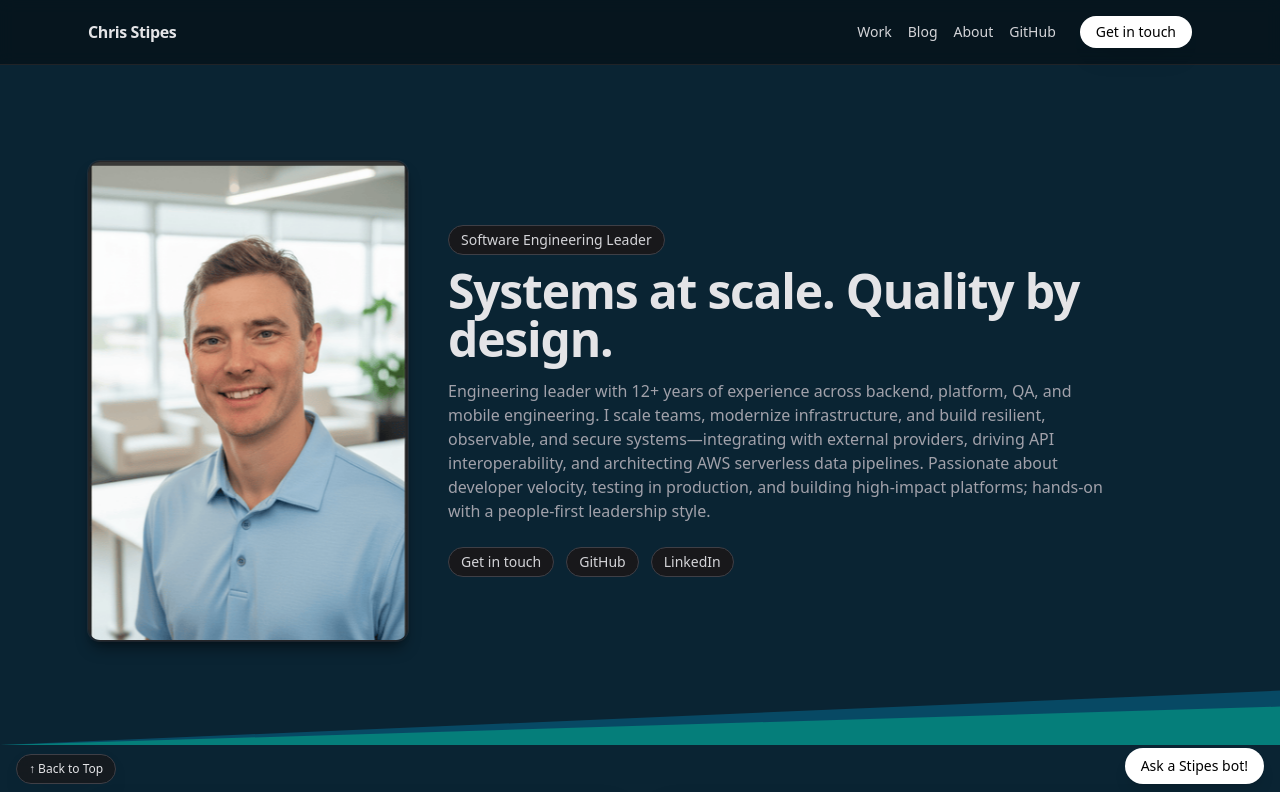
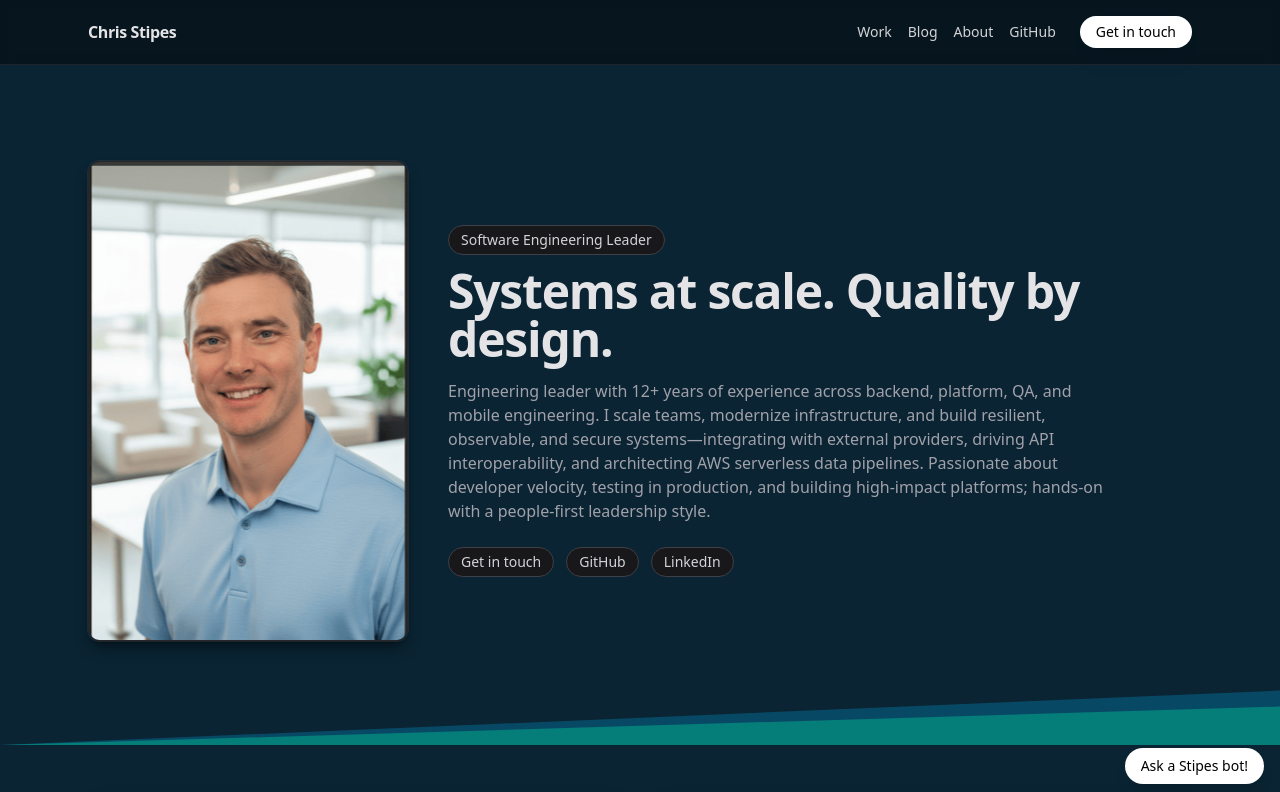
Before and after one commit to cstipes-devs/stipes-nextjs-tailwind, a Next.js app: page / in a window 1280 px wide. Shown: the top 792 px of the page. Built offline with nearby package versions, Linux system fonts and the light colour scheme.

Commit message:
remove back to top button

```diff
--- a/app/(site)/components/BackToTop.tsx
+++ /dev/null
@@ -1,11 +0,0 @@
-export function BackToTop() {
-  return (
-    <a
-      href="#top"
-      className="fixed bottom-4 left-4 z-50 rounded-full border border-zinc-700 bg-zinc-900/80 px-3 py-1.5 text-xs font-medium text-zinc-200 shadow-soft backdrop-blur hover:border-zinc-600 hover:text-white"
-      aria-label="Back to top"
-    >
-      ↑ Back to Top
-    </a>
-  );
-}
--- a/app/(site)/page.tsx
+++ b/app/(site)/page.tsx
@@ -6,7 +6,6 @@ import { StatCard } from "./components/StatCard";
 import { ChatWidget } from "./components/ChatWidget";
 import { WipIcon } from "./components/WipIcon";
 import { AngledDivider } from "./components/AngledDivider";
-import { BackToTop } from "./components/BackToTop";
 
 export default function Page() {
   return (
@@ -144,7 +143,6 @@ export default function Page() {
       </Section>
 
       <Footer />
-      <BackToTop />
     </main>
   );
 }
```
